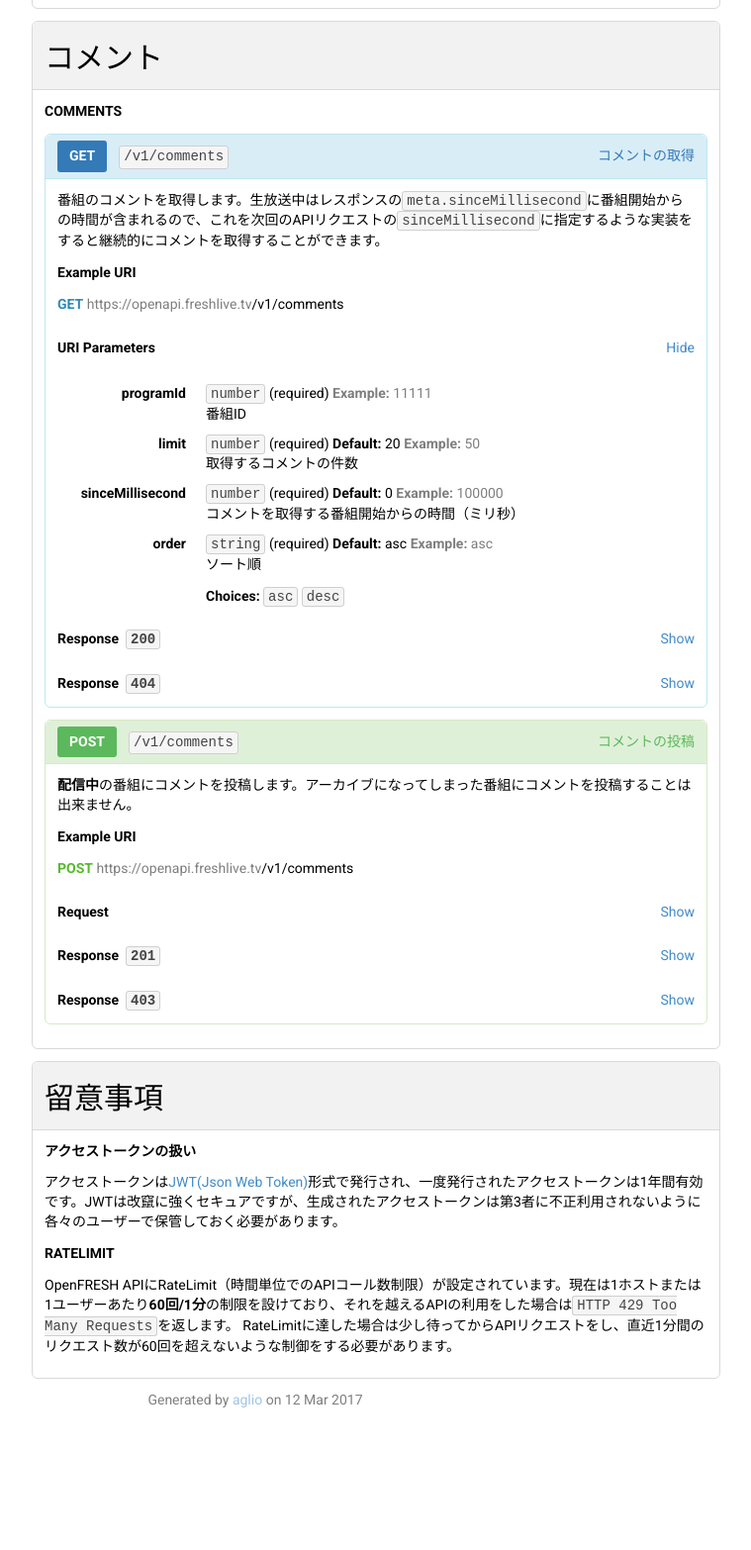
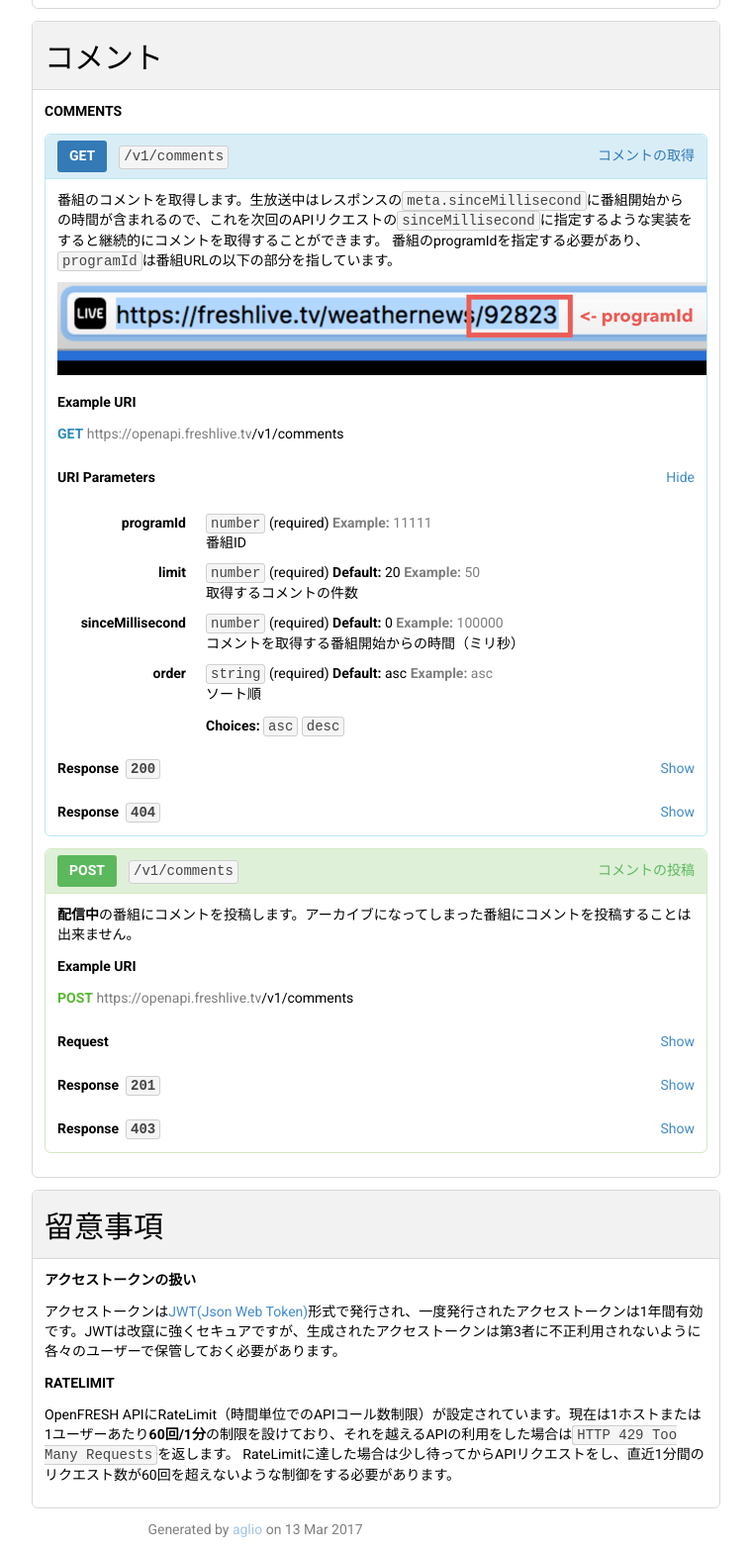
Before and after one commit to openfresh/openfresh.github.io, a website: page index.html in a window 1280 px wide. Shown: the part 1118-2684 px from the top of the page at 99% size, without its empty margins (382-1141 px from the left). Before the commit the page ends 2553 px from the top, so only its background shows below. Drawn offline with Linux system fonts and the light colour scheme.

Commit message:
add explaination of programId

```diff
--- a/index.html
+++ b/index.html
@@ -63,7 +63,9 @@
   "comment": "hello!"
 }'</span> \
 <span class="hljs-string">'https://openapi.freshlive.tv/v1/comments'</span></code></pre>
-</section><section id="コメント" class="resource-group"><h2 class="group-heading">コメント <a href="#コメント" class="permalink">&para;</a></h2><div id="コメント-comments" class="resource"><h3 class="resource-heading">Comments <a href="#コメント-comments" class="permalink">&nbsp;&para;</a></h3><div id="コメント-comments-get" class="action get"><h4 class="action-heading"><div class="name">コメントの取得</div><a href="#コメント-comments-get" class="method get">GET</a><code class="uri">/v1/comments</code></h4><p>番組のコメントを取得します。生放送中はレスポンスの<code>meta.sinceMillisecond</code>に番組開始からの時間が含まれるので、これを次回のAPIリクエストの<code>sinceMillisecond</code>に指定するような実装をすると継続的にコメントを取得することができます。</p>
+</section><section id="コメント" class="resource-group"><h2 class="group-heading">コメント <a href="#コメント" class="permalink">&para;</a></h2><div id="コメント-comments" class="resource"><h3 class="resource-heading">Comments <a href="#コメント-comments" class="permalink">&nbsp;&para;</a></h3><div id="コメント-comments-get" class="action get"><h4 class="action-heading"><div class="name">コメントの取得</div><a href="#コメント-comments-get" class="method get">GET</a><code class="uri">/v1/comments</code></h4><p>番組のコメントを取得します。生放送中はレスポンスの<code>meta.sinceMillisecond</code>に番組開始からの時間が含まれるので、これを次回のAPIリクエストの<code>sinceMillisecond</code>に指定するような実装をすると継続的にコメントを取得することができます。
+番組のprogramIdを指定する必要があり、<code>programId</code>は番組URLの以下の部分を指しています。</p>
+<p><img src="img/openfresh_api01.png" alt="programId"></p>
 <h4>Example URI</h4><div class="definition"><span class="method get">GET</span>&nbsp;<span class="uri"><span class="hostname">https://openapi.freshlive.tv</span>/v1/comments</span></div><div class="title"><strong>URI Parameters</strong><div class="collapse-button show"><span class="close">Hide</span><span class="open">Show</span></div></div><div class="collapse-content"><dl class="inner"><dt>programId</dt><dd><code>number</code>&nbsp;<span class="required">(required)</span>&nbsp;<span class="text-muted example"><strong>Example:&nbsp;</strong><span>11111</span></span><p>番組ID</p>
 </dd><dt>limit</dt><dd><code>number</code>&nbsp;<span class="required">(required)</span>&nbsp;<span class="text-info default"><strong>Default:&nbsp;</strong><span>20</span></span>&nbsp;<span class="text-muted example"><strong>Example:&nbsp;</strong><span>50</span></span><p>取得するコメントの件数</p>
 </dd><dt>sinceMillisecond</dt><dd><code>number</code>&nbsp;<span class="required">(required)</span>&nbsp;<span class="text-info default"><strong>Default:&nbsp;</strong><span>0</span></span>&nbsp;<span class="text-muted example"><strong>Example:&nbsp;</strong><span>100000</span></span><p>コメントを取得する番組開始からの時間（ミリ秒）</p>
@@ -197,7 +199,7 @@
 <h3 id="header-ratelimit">RateLimit <a class="permalink" href="#header-ratelimit" aria-hidden="true">¶</a></h3>
 <p>OpenFRESH APIにRateLimit（時間単位でのAPIコール数制限）が設定されています。現在は1ホストまたは1ユーザーあたり<strong>60回/1分</strong>の制限を設けており、それを越えるAPIの利用をした場合は<code>HTTP 429 Too Many Requests</code>を返します。
 RateLimitに達した場合は少し待ってからAPIリクエストをし、直近1分間のリクエスト数が60回を超えないような制御をする必要があります。</p>
-</section></div></div></div><p style="text-align: center;" class="text-muted">Generated by&nbsp;<a href="https://github.com/danielgtaylor/aglio" class="aglio">aglio</a>&nbsp;on 12 Mar 2017</p><script>/* eslint-env browser */
+</section></div></div></div><p style="text-align: center;" class="text-muted">Generated by&nbsp;<a href="https://github.com/danielgtaylor/aglio" class="aglio">aglio</a>&nbsp;on 13 Mar 2017</p><script>/* eslint-env browser */
 /* eslint quotes: [2, "single"] */
 'use strict';
 
```
Also changed, not shown: README.md, img/openfresh_api01.png (added).
